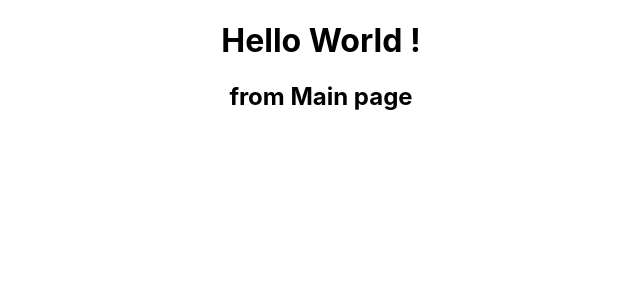
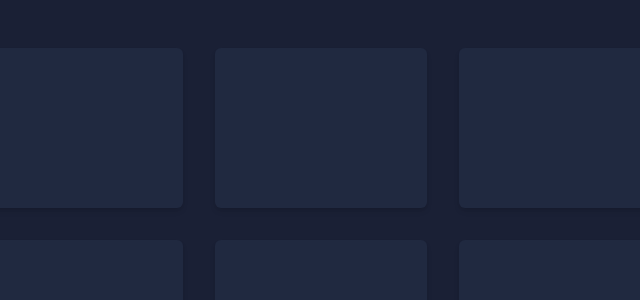
Before and after one commit to Vishal-V-Bhalerao/nft-mart, a React (Create React App) app: page / in a window 1280 px wide. Shown: the top 300 px of the page, without its empty margins (319-959 px from the left). Built offline with nearby package versions, Linux system fonts and the light colour scheme.

Commit message:
adding product card component

```diff
--- a/package.json
+++ b/package.json
@@ -40,7 +40,10 @@
     ]
   },
   "devDependencies": {
+    "autoprefixer": "^10.4.2",
     "eslint": "^8.7.0",
-    "eslint-plugin-react": "^7.28.0"
+    "eslint-plugin-react": "^7.28.0",
+    "postcss": "^8.4.5",
+    "tailwindcss": "^3.0.15"
   }
 }
--- /dev/null
+++ b/postcss.config.js
@@ -0,0 +1,6 @@
+module.exports = {
+  plugins: {
+    tailwindcss: {},
+    autoprefixer: {},
+  },
+}
--- a/src/components/catalog/index.js
+++ b/src/components/catalog/index.js
@@ -1,7 +1,12 @@
 import React from "react";
-
+import { ProductCard } from "../productCard";
 export const Catalog = () => {
+    // flex justify-around flex-wrap
     return (
-        <div> <h1>Hello World !</h1> </div>
+        <div className="grid sm:grid-cols-2 md:grid-cols-3 lg:grid-cols-4 xl:grid-cols-5 gap-4 p-10 ">
+            {
+                Array(12).fill().map((indexKey) => <ProductCard key={indexKey}></ProductCard>)
+            }
+        </div>
     )
 }
--- /dev/null
+++ b/src/components/productCard/index.js
@@ -0,0 +1,9 @@
+import React from "react";
+import '../productCard/styles.css'
+export const ProductCard = () => {
+    // basis-1/4
+    return (
+        <div className="h-40  primary-card m-2 rounded-md shadow-md" >
+        </div>
+    )
+}
--- /dev/null
+++ b/src/components/productCard/styles.css
@@ -0,0 +1,3 @@
+.primary-card {
+    background-color: #202940;
+}
--- a/src/index.css
+++ b/src/index.css
@@ -1,10 +1,24 @@
+@tailwind base;
+@tailwind components;
+@tailwind utilities;
+
+html {
+  box-sizing: border-box;
+}
+
+*, *::before, *::after {
+  box-sizing: border-box;
+}
+
 body {
   margin: 0;
+  padding: 0;
   font-family: -apple-system, BlinkMacSystemFont, 'Segoe UI', 'Roboto', 'Oxygen',
     'Ubuntu', 'Cantarell', 'Fira Sans', 'Droid Sans', 'Helvetica Neue',
     sans-serif;
   -webkit-font-smoothing: antialiased;
   -moz-osx-font-smoothing: grayscale;
+  background-color: rgb(26, 32, 53);
 }
 
 code {
--- a/src/views/marketView/index.js
+++ b/src/views/marketView/index.js
@@ -1,13 +1,11 @@
 import React, { Component } from 'react';
 import { Catalog } from '../../components/catalog';
-
 export class MarketView extends Component {
     render() {
         return (
-            <>
+            <div >
                 <Catalog></Catalog>
-                <h2>from Main page</h2>
-            </>
+            </div>
         )
     }
 }
--- /dev/null
+++ b/tailwind.config.js
@@ -0,0 +1,10 @@
+/* eslint-disable no-undef */
+module.exports = {
+  content: [
+    "./src/**/*.{js,jsx,ts,tsx}",
+  ],
+  theme: {
+    extend: {},
+  },
+  plugins: [],
+}
```
Also changed, not shown: src/logo.svg (deleted), 1 other file (tests, documents, lock files or other folders).
